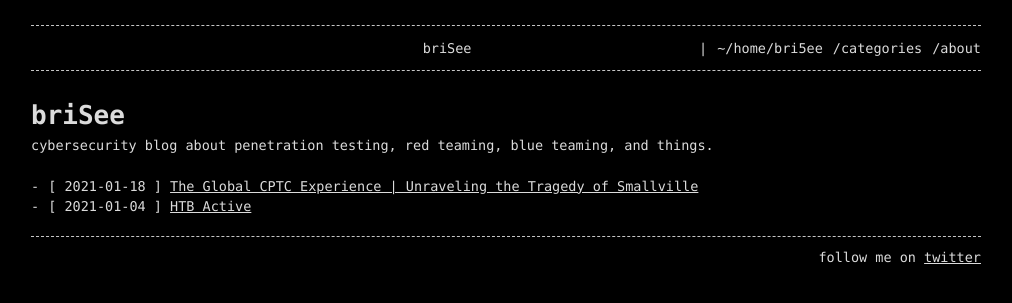
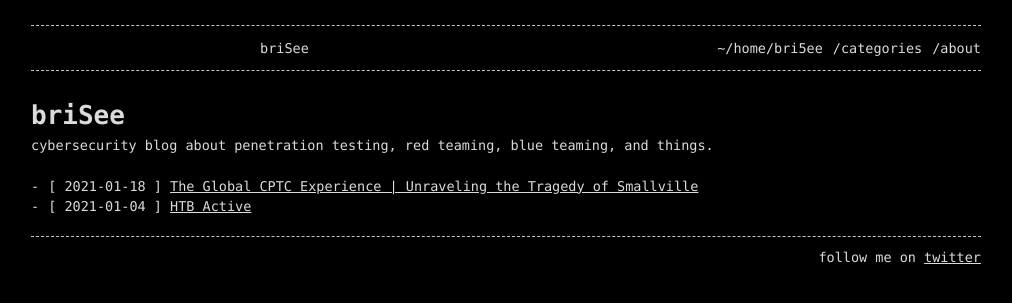
Before and after one commit to notbricey/brisee.github.io, a Jekyll site: the page built from index.md, in a window 1280 px wide. Shown: the top 303 px of the page, without its empty margins (134-1146 px from the left). Built offline with Jekyll 4.4.1, drawn with Linux system fonts in a browser that asks for light colours; part of the change alters nothing that is shown.

```diff
--- a/_includes/header.html
+++ b/_includes/header.html
@@ -2,7 +2,7 @@
 <header>
   <div class="menu">
     <ul>
-      briSee     &zwnj; &zwnj; &zwnj; &zwnj; &zwnj; &zwnj; &zwnj; &zwnj; &zwnj; &zwnj; &zwnj; &zwnj; &zwnj; &zwnj; &zwnj; &zwnj; &zwnj; &zwnj; &zwnj; &zwnj; &zwnj; &zwnj; &zwnj; &zwnj; &zwnj; &zwnj; &zwnj;                                               |
+      briSee     &zwnj; &zwnj; &zwnj; &zwnj; &zwnj; &zwnj; &zwnj; &zwnj; &zwnj; &zwnj; &zwnj; &zwnj; &zwnj; &zwnj; &zwnj; &zwnj; &zwnj; &zwnj; &zwnj; &zwnj; &zwnj; &zwnj; &zwnj; &zwnj; &zwnj; &zwnj; &zwnj;  &zwnj; &zwnj; &zwnj; &zwnj; &zwnj; &zwnj; &zwnj; &zwnj; &zwnj; &zwnj; &zwnj; &zwnj; &zwnj; &zwnj; &zwnj; &zwnj; &zwnj; &zwnj; &zwnj; &zwnj; &zwnj; &zwnj;
       {%- for path in page_paths -%}
         {%- assign my_page = site.pages | where: "path", path | first -%}
         {%- if my_page.title -%}
```
